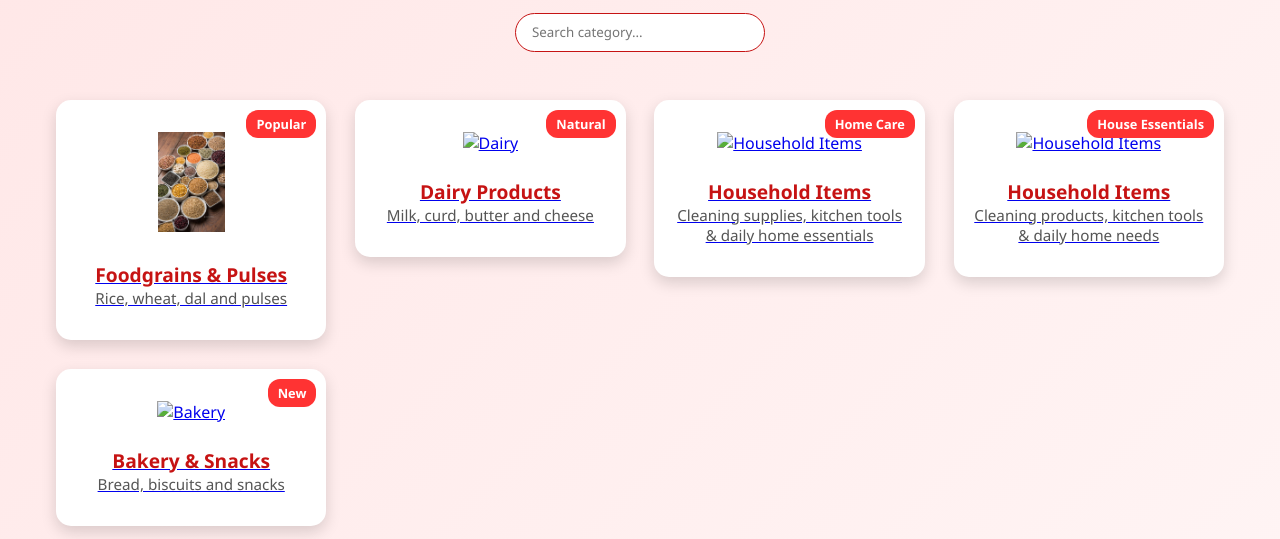
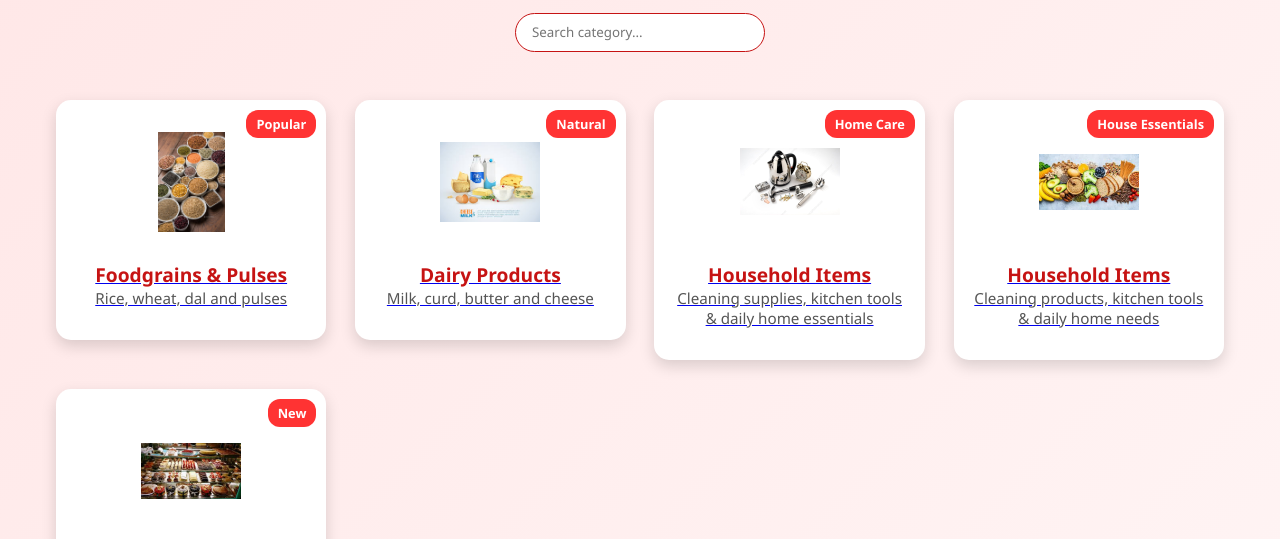
Before and after one commit to renukabondar/SuperMarket, a website: page categories.html in a window 1280 px wide. Shown: the part 261-800 px from the top of the page. Drawn offline with Linux system fonts and the light colour scheme; files whose address does not match are found by name.

Commit message:
Update categories.html

```diff
--- a/categories.html
+++ b/categories.html
@@ -180,7 +180,7 @@ footer .social-icons a:hover {color:#ffb3b3;}
   <a href="dailyproducts.html" class="category-link">
     <div class="category-card">
       <span class="badge">Natural</span>
-      <img src="images/Dairy.jpg" alt="Dairy">
+      <img src="Dairy.jpg" alt="Dairy">
       <h3>Dairy Products</h3>
       <p>Milk, curd, butter and cheese</p>
     </div>
@@ -188,7 +188,7 @@ footer .social-icons a:hover {color:#ffb3b3;}
 <a href="household.html" class="category-link">
   <div class="category-card">
     <span class="badge">Home Care</span>
-    <img src="images/Household Items.jpg" alt="Household Items">
+    <img src="Household Items.jpg" alt="Household Items">
     <h3>Household Items</h3>
     <p>Cleaning supplies, kitchen tools & daily home essentials</p>
   </div>
@@ -197,7 +197,7 @@ footer .social-icons a:hover {color:#ffb3b3;}
 <a href="houseitems.html" class="category-link">
   <div class="category-card">
     <span class="badge">House Essentials</span>
-    <img src="images/Household.jpg" alt="Household Items">
+    <img src="Household.jpg" alt="Household Items">
     <h3>Household Items</h3>
     <p>Cleaning products, kitchen tools & daily home needs</p>
   </div>
@@ -206,7 +206,7 @@ footer .social-icons a:hover {color:#ffb3b3;}
   <a href="snacks.html" class="category-link">
     <div class="category-card">
       <span class="badge">New</span>
-      <img src="images/Bakery.jpg" alt="Bakery" width="180">
+      <img src="Bakery.jpg" alt="Bakery" width="180">
       <h3>Bakery & Snacks</h3>
       <p>Bread, biscuits and snacks</p>
     </div>
```
